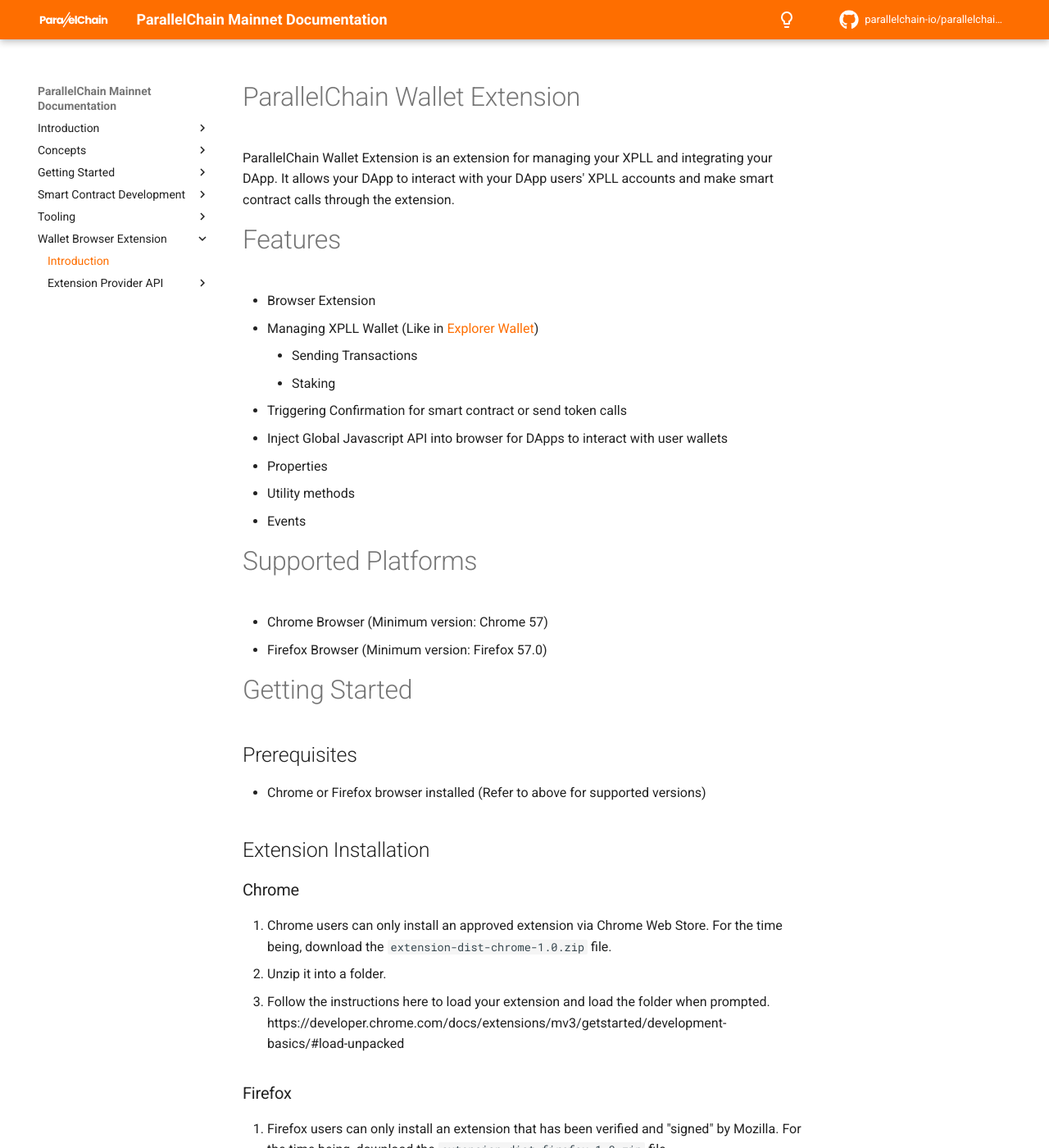
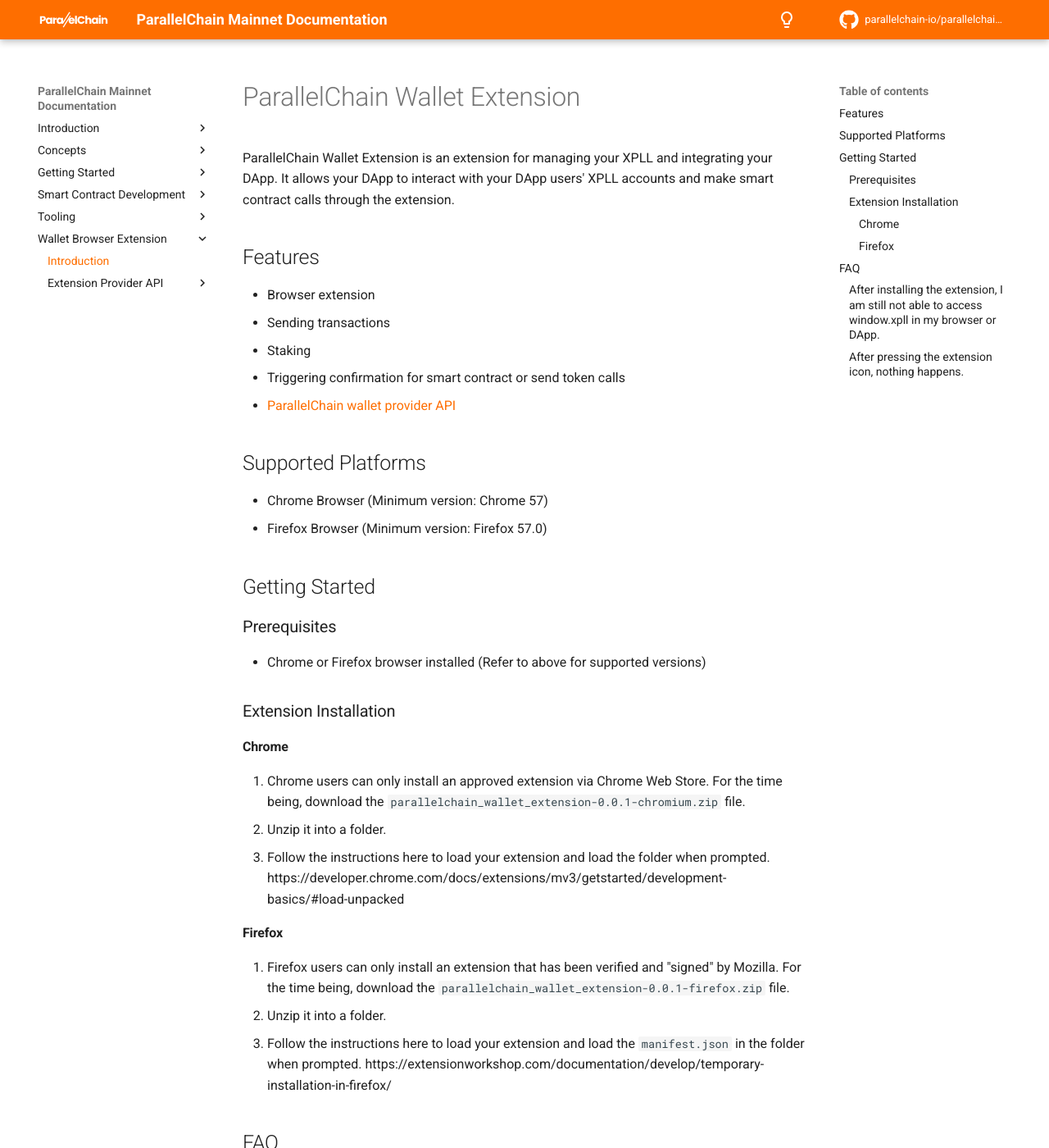
Before and after one commit to parallelchain-io/parallelchain-docs, an MkDocs documentation site: the page built from docs/wallet_browser_extension/intro.md, in a window 1280 px wide and 1400 px high. Shown: the whole window at 82% size. Built offline with MkDocs 1.6.1 and Material for MkDocs 9.7.7, drawn with Linux system fonts in a browser that asks for light colours; comment, search, counter and statistics services are not loaded.

Commit message:
fix: 🐛 fix legacy introduction

```diff
--- a/docs/wallet_browser_extension/intro.md
+++ b/docs/wallet_browser_extension/intro.md
@@ -3,51 +3,50 @@
 ParallelChain Wallet Extension is an extension for managing your XPLL and integrating your DApp.
 It allows your DApp to interact with your DApp users' XPLL accounts and make smart contract calls through the extension.
 
-# Features
+## Features
 
-- Browser Extension
-  - Managing XPLL Wallet (Like in [Explorer Wallet](https://explorer.parallelchain.io/))
-    - Sending Transactions
-    - Staking
-  - Triggering Confirmation for smart contract or send token calls
-- Inject Global Javascript API into browser for DApps to interact with user wallets
-  - Properties
-  - Utility methods
-  - Events
+- Browser extension
+  - Sending transactions
+  - Staking
+  - Triggering confirmation for smart contract or send token calls
+- [ParallelChain wallet provider API](./provider/intro.md)
 
-# Supported Platforms
+## Supported Platforms
 
 - Chrome Browser (Minimum version: Chrome 57)
 - Firefox Browser (Minimum version: Firefox 57.0)
 
-# Getting Started
+## Getting Started
 
-## Prerequisites
+### Prerequisites
 
 - Chrome or Firefox browser installed (Refer to above for supported versions)
 
-## Extension Installation
+### Extension Installation
 
-### Chrome
+#### Chrome
 
-1. Chrome users can only install an approved extension via Chrome Web Store. For the time being, download the `extension-dist-chrome-1.0.zip` file.
+1. Chrome users can only install an approved extension via Chrome Web Store.
+   For the time being, download the `parallelchain_wallet_extension-0.0.1-chromium.zip` file.
 2. Unzip it into a folder.
 3. Follow the instructions here to load your extension and load the folder when prompted.
    https://developer.chrome.com/docs/extensions/mv3/getstarted/development-basics/#load-unpacked
 
-### Firefox
+#### Firefox
 
-1. Firefox users can only install an extension that has been verified and "signed" by Mozilla. For the time being, download the `extension-dist-firefox-1.0.zip` file.
+1. Firefox users can only install an extension that has been verified and "signed" by Mozilla.
+   For the time being, download the `parallelchain_wallet_extension-0.0.1-firefox.zip` file.
 2. Unzip it into a folder.
 3. Follow the instructions here to load your extension and load the `manifest.json` in the folder when prompted.
    https://extensionworkshop.com/documentation/develop/temporary-installation-in-firefox/
 
 ## FAQ
 
-1. After installing the extension, I am still not able to access `window.xpll` in my browser or DApp.
+### After installing the extension, I am still not able to access `window.xpll` in my browser or DApp.
 
-Try refreshing the webpage and make sure the website is a valid http or https website. Restricted sites like `chrome://extensions/` or `about:debugging` would not be able to access the injected API.
+Try refreshing the webpage and make sure the website is a valid http or https website.
+Restricted sites like `chrome://extensions/` or `about:debugging` would not be able to access the injected API.
 
-2. After pressing the extension icon, nothing happens.
+### After pressing the extension icon, nothing happens.
 
 If this is your first time setting up the wallet, a separate notification window will appear. The notification window may appear on other screens if you are using multiple screens.
```
